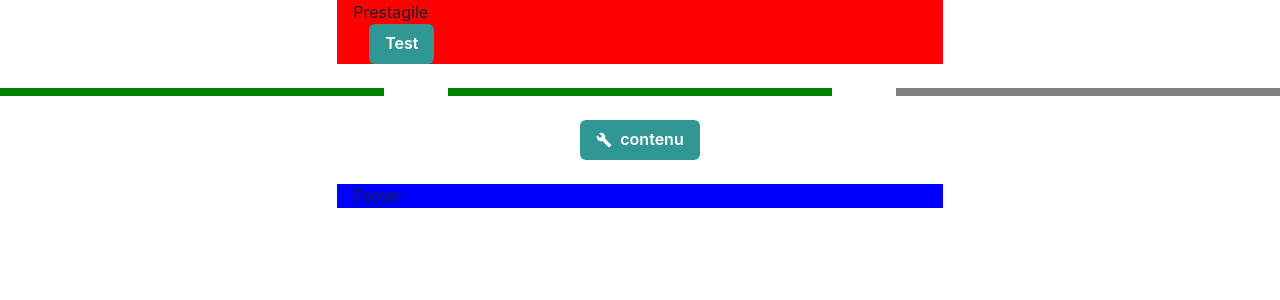
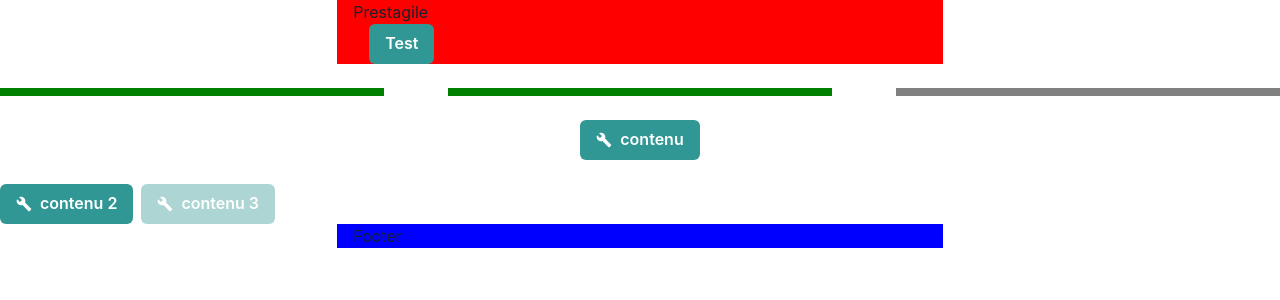
Before and after one commit to FairFightKing/PrestAgile, a Next.js app in the folder app/: page / in a window 1280 px wide. Shown: the top 300 px of the page. Built offline with nearby package versions, Linux system fonts and the light colour scheme.

Commit message:
send ButtonGroupApp

```diff
--- a/app/pages/index.tsx
+++ b/app/pages/index.tsx
@@ -1,8 +1,6 @@
 import type { NextPage } from 'next'
-import styled from 'styled-components'
-import Layout from '../ui/components/layout'
 import { CompetenceRanking } from '../ui/components/competenceRanking'
-import { ButtonApp } from '../ui/components/form/input/input'
+import { ButtonApp, ButtonGroupApp } from '../ui/components/form/input/input'
 import { MdBuild } from 'react-icons/md'
 
 const Home: NextPage = () => {
@@ -19,6 +17,26 @@ const Home: NextPage = () => {
         icon={<MdBuild />}
       />
       <br />
+      <ButtonGroupApp
+        children={
+          <>
+            <ButtonApp
+              content="contenu 2"
+              isDisable={false}
+              left
+              colorButton="teal"
+              icon={<MdBuild />}
+            />
+            <ButtonApp
+              content="contenu 3"
+              isDisable={true}
+              left
+              colorButton="teal"
+              icon={<MdBuild />}
+            />
+          </>
+        }
+      />
     </div>
   )
 }
--- a/app/ui/components/form/input/input.tsx
+++ b/app/ui/components/form/input/input.tsx
@@ -26,3 +26,7 @@ export function ButtonApp({
     </Flex>
   )
 }
+
+export function ButtonGroupApp({ children }) {
+  return <ButtonGroup>{children}</ButtonGroup>
+}
```
